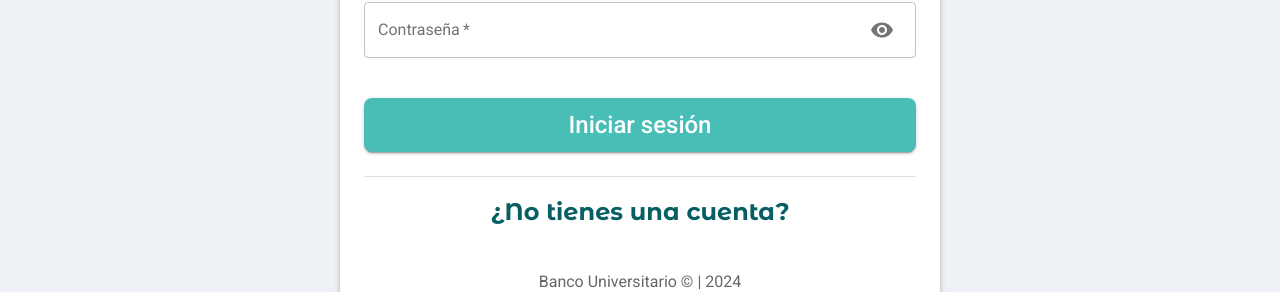
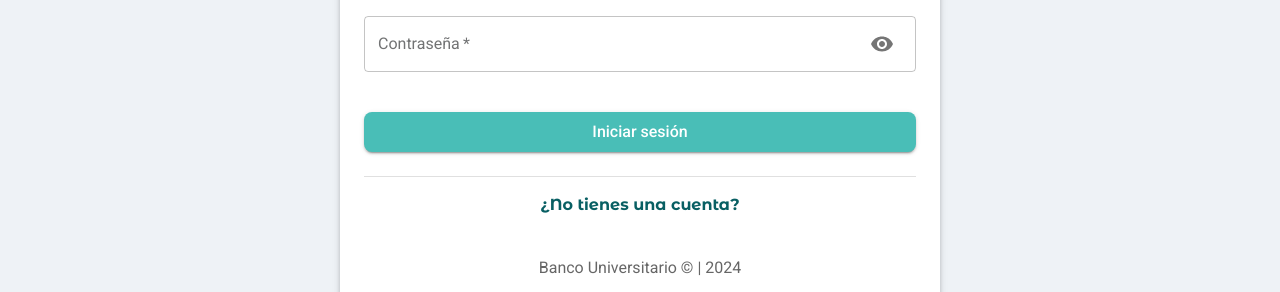
Before and after one commit to 3rnestocs/banco, a React (Create React App) app: page /#/login in a window 1280 px wide. Shown: the part 472-764 px from the top of the page. Built offline with nearby package versions, Linux system fonts and the light colour scheme.

Commit message:
UI font fixes and padding changed.

```diff
--- a/src/routes/login/Login.js
+++ b/src/routes/login/Login.js
@@ -42,7 +42,7 @@ const Login = () => {
         <Container
           maxWidth="sm"
           sx={{
-            p: 12,
+            p: 8,
             boxShadow: 3,
             borderRadius: 2,
             backgroundColor: '#fff',
--- a/src/theme.js
+++ b/src/theme.js
@@ -35,7 +35,7 @@ const theme = createTheme({
 				root: {
 					borderRadius: '8px', // Optional: You can customize this
 					textTransform: 'none', // Optional: To remove uppercase styling
-					fontSize: '1.5em', // Optional: Adjust button font size
+					fontSize: '1em', // Optional: Adjust button font size
 				},
 				// Button with background (primary button)
 				containedPrimary: {
```
